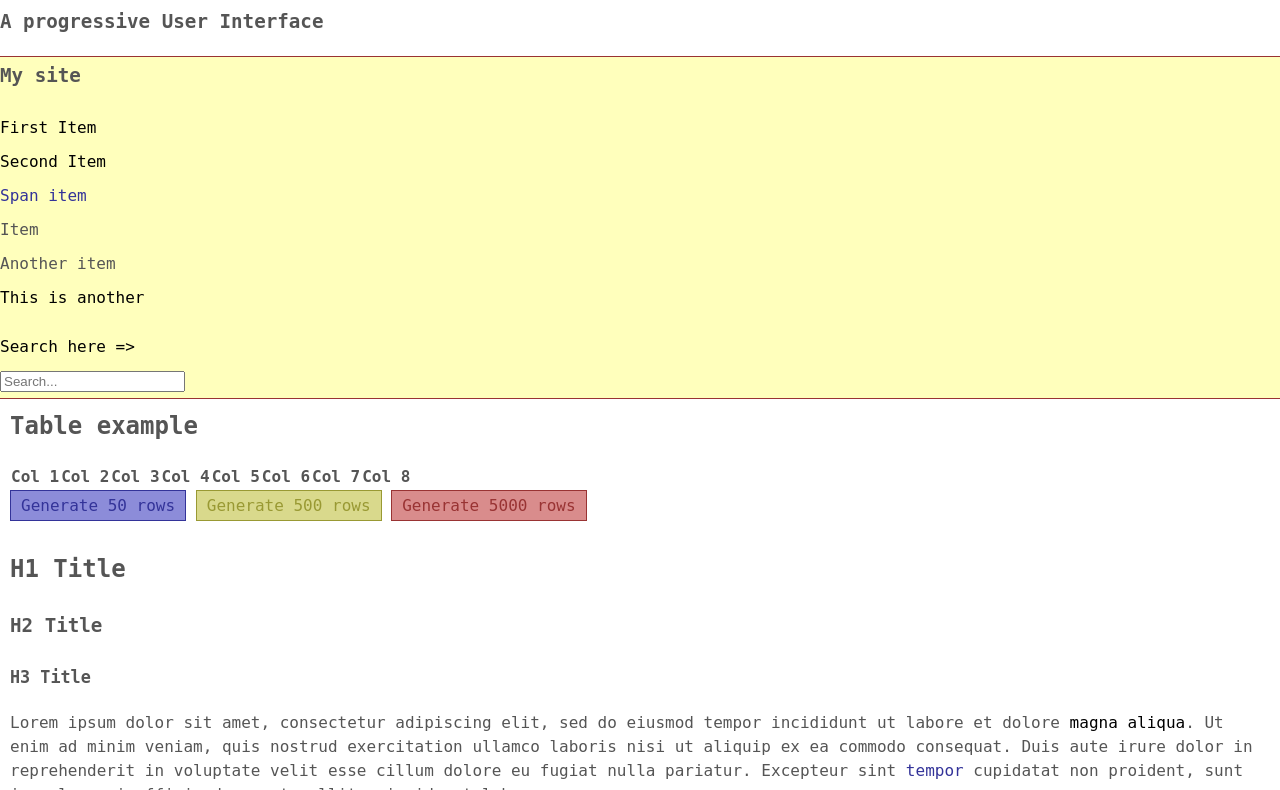
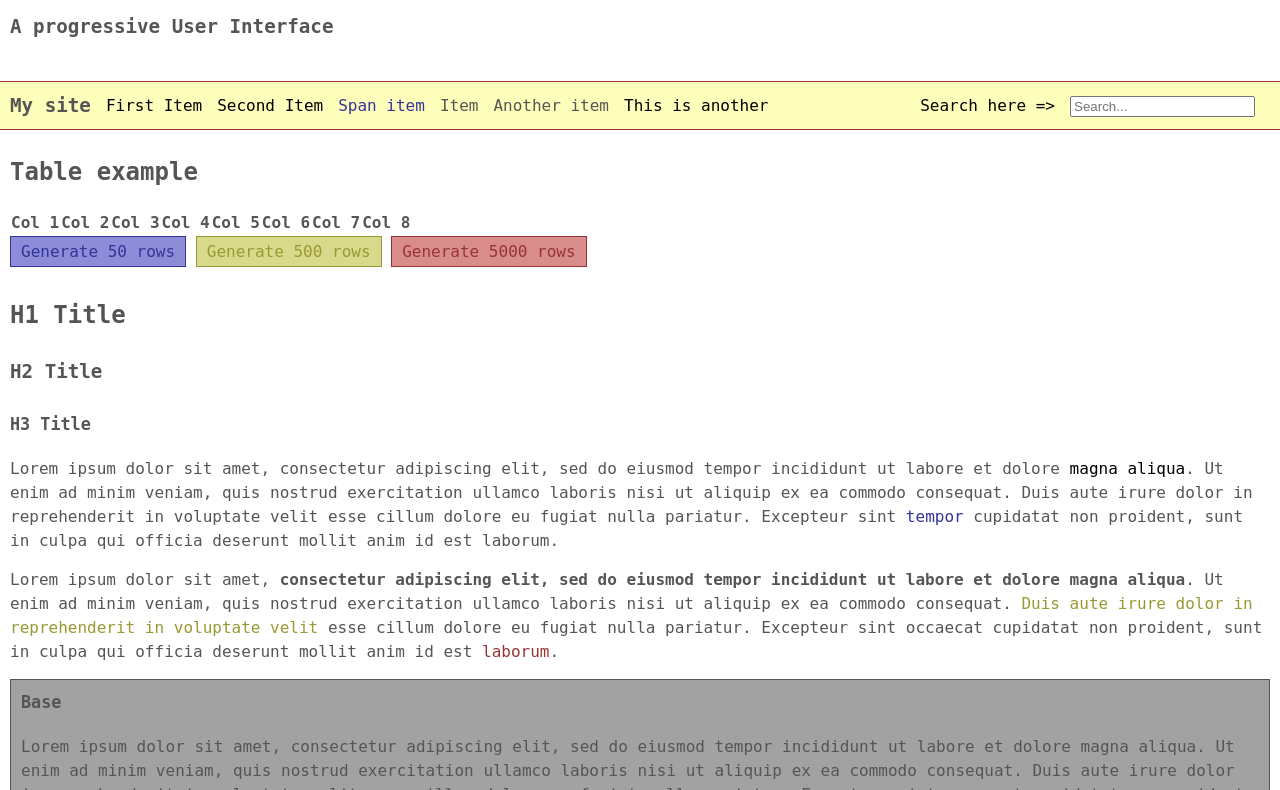
Before and after one commit to Leprosy/ProgUI, a plain HTML site: page index.html in a window 1280 px wide. Shown: the part 58-848 px from the top of the page. Drawn offline with Linux system fonts and the light colour scheme.

Commit message:
Responsive Nav component

```diff
--- a/css/style.css
+++ b/css/style.css
@@ -148,6 +148,10 @@ h3 {
 /* Navigation */
 nav {
   clear: both;
+  /* lg resolutions */
+}
+nav ul {
+  list-style: none;
 }
 nav ul li {
   padding: 5px 0;
@@ -155,41 +159,40 @@ nav ul li {
 nav ul:last-of-type {
   margin-top: 15px;
 }
-/*height: 2.5 * @margin-base;
-
-    h1,h2,h3,h4,h5,h6 {
+@media screen and (min-width: 992px) {
+  nav {
+    height: 37.5px;
+  }
+  nav h1,
+  nav h2,
+  nav h3,
+  nav h4,
+  nav h5,
+  nav h6 {
     float: left;
-        //padding: @padding-base @padding-base * 4;
-        height: 2.5 * @margin-base;
-        line-height: 2.5 * @margin-base;
+    height: 37.5px;
+    line-height: 37.5px;
+    padding: 0;
+    margin: 0 15px 0 0;
   }
-
-    ul {
-        list-style: none;
-
-        li {
-            //display: block;
+  nav ul {
+    height: 37.5px;
+  }
+  nav ul li {
     float: left;
-            //padding: @padding-base @padding-base * 2;
-            height: 2.5 * @margin-base;
-            margin-right: @margin-base;
-
-            * {
-                line-height: 2.5 * @margin-base;
+    line-height: 28.5px;
+    margin-right: 15px;
   }
-        }
-    }
-
-    ul:first-of-type {
+  nav ul:first-of-type {
     display: inline-block;
     float: left;
   }
-
-    ul:last-of-type {
+  nav ul:last-of-type {
+    margin-top: 0;
     display: inline-block;
     float: right;
   }
-} */
+}
 /* Buttons */
 button {
   font-family: mono;
@@ -313,7 +316,9 @@ a:hover {
 }
 div,
 section,
-article {
+article,
+nav,
+header {
   padding: 5px 10px;
   margin-bottom: 15px;
 }
--- a/css_source/base.less
+++ b/css_source/base.less
@@ -19,6 +19,7 @@ body {
         background-color: #ff0000;
     }) */
 }
+// Links
 a {
     text-decoration: none;
     color: @color-link;
@@ -28,7 +29,8 @@ a {
     }
 }
 
-div, section, article {
+// Spacing and commmon block properties
+div, section, article, nav, header {
     padding: @padding-base @padding-base * 2;
     margin-bottom: @margin-base;
 }
--- a/css_source/common.less
+++ b/css_source/common.less
@@ -29,5 +29,5 @@
 
 // A simple media query mixin
 .media-query(@size; @rules) {
-  @media screen and (min-width: @size) { @rules(); }
+    @media screen and (min-width: @size) { @rules(); }
 }
--- a/css_source/components.less
+++ b/css_source/components.less
@@ -19,6 +19,8 @@ nav {
     .clearfix();
 
     ul {
+        list-style: none;
+
         li {
             padding: @padding-base 0;
         }
@@ -26,42 +28,41 @@ nav {
     ul:last-of-type {
         margin-top: @margin-base;
     }
-}
-    /*height: 2.5 * @margin-base;
+
+    /* lg resolutions */
+    .media-query(@media-lg; {
+        height: 2.5 * @margin-base;
 
         h1,h2,h3,h4,h5,h6 {
             float: left;
-        //padding: @padding-base @padding-base * 4;
             height: 2.5 * @margin-base;
             line-height: 2.5 * @margin-base;
+            padding: 0;
+            margin: 0 @margin-base 0 0;
         }
 
         ul {
-        list-style: none;
+            height: 2.5 * @margin-base;
 
             li {
-            //display: block;
                 float: left;
-            //padding: @padding-base @padding-base * 2;
-            height: 2.5 * @margin-base;
+
+                line-height: @margin-base * 1.9;
                 margin-right: @margin-base;
-
-            * {
-                line-height: 2.5 * @margin-base;
             }
         }
-    }
-
         ul:first-of-type {
             display: inline-block;
             float: left;
         }
 
         ul:last-of-type {
+            margin-top: 0;
             display: inline-block;
             float: right;
         }
-} */
+    })
+}
 
 
 
```
Lines whose indentation alone changed are shown as unchanged.
